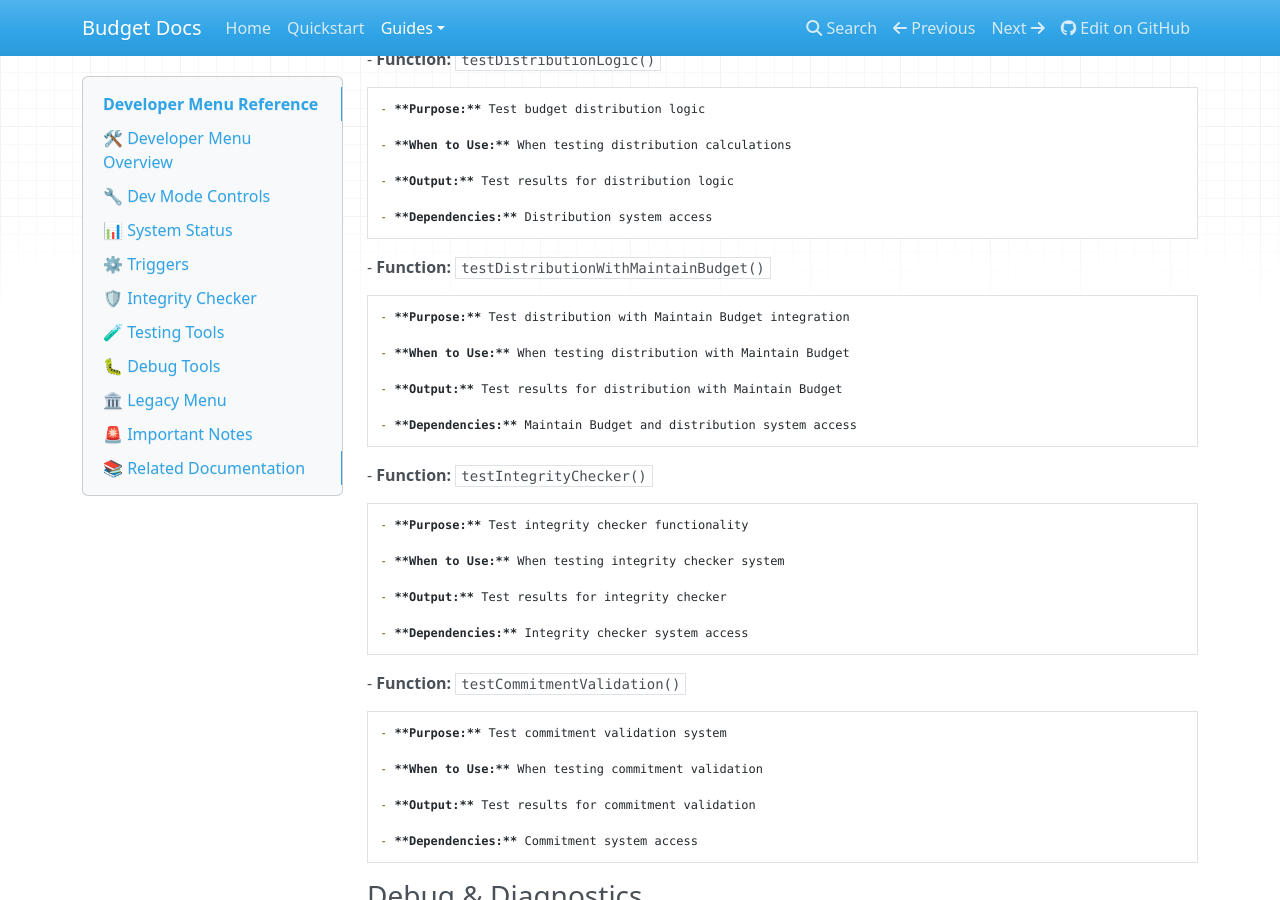
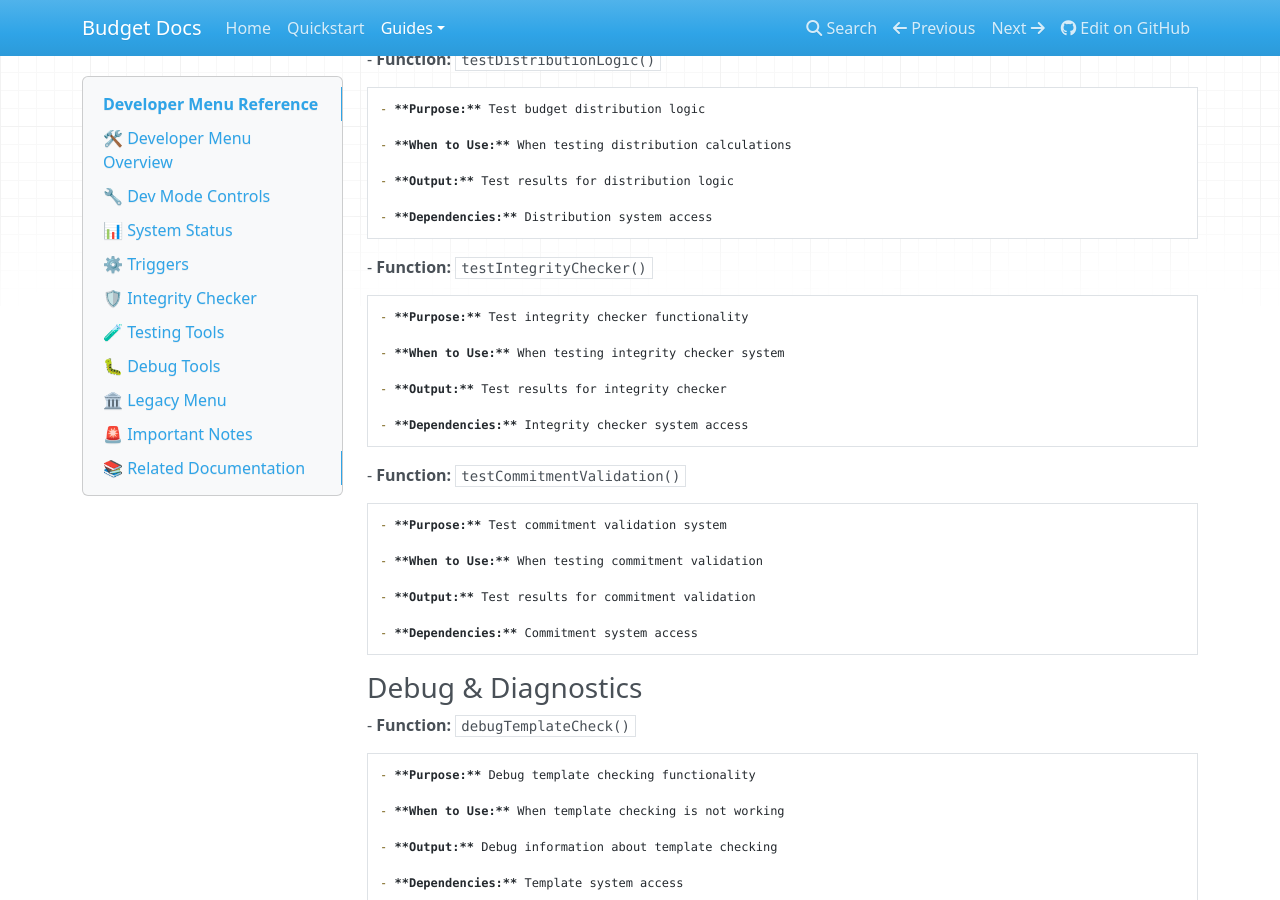
Before and after one commit to griadooss/budget-docs, an MkDocs documentation site: the page built from docs/guides/system/developer-menu.md, in a window 1280 px wide and 900 px high, scrolled down 6809 px. Built offline with MkDocs 1.6.1, drawn with Linux system fonts in a browser that asks for light colours; nearby versions of some CDN libraries.

Commit message:
Remove testDistributionWithMaintainBudget from documentation
- Remove from Developer Menu Reference documentation
- Function was too specific and not broadly useful
- Better alternative exists (testDistributionLogic)
- Documentation now reflects 37 Developer menu functions

```diff
--- a/docs/guides/system/developer-menu.md
+++ b/docs/guides/system/developer-menu.md
@@ -439,18 +439,6 @@ The Legacy menu contains advanced developer tools and legacy system functions or
 
   </Accordion>
 
-  <Accordion title="Test Distribution with Maintain" icon="flask">
-    - **Function:** `testDistributionWithMaintainBudget()`
-
-    - **Purpose:** Test distribution with Maintain Budget integration
-
-    - **When to Use:** When testing distribution with Maintain Budget
-
-    - **Output:** Test results for distribution with Maintain Budget
-
-    - **Dependencies:** Maintain Budget and distribution system access
-
-  </Accordion>
 
   <Accordion title="Test Integrity Checker" icon="flask">
     - **Function:** `testIntegrityChecker()`
```
